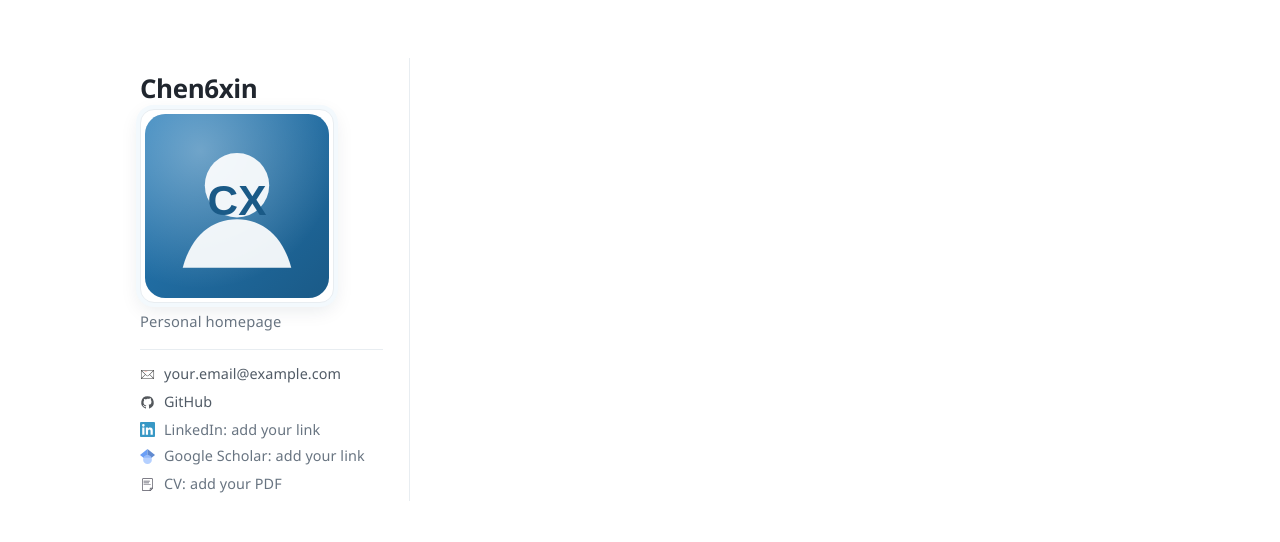
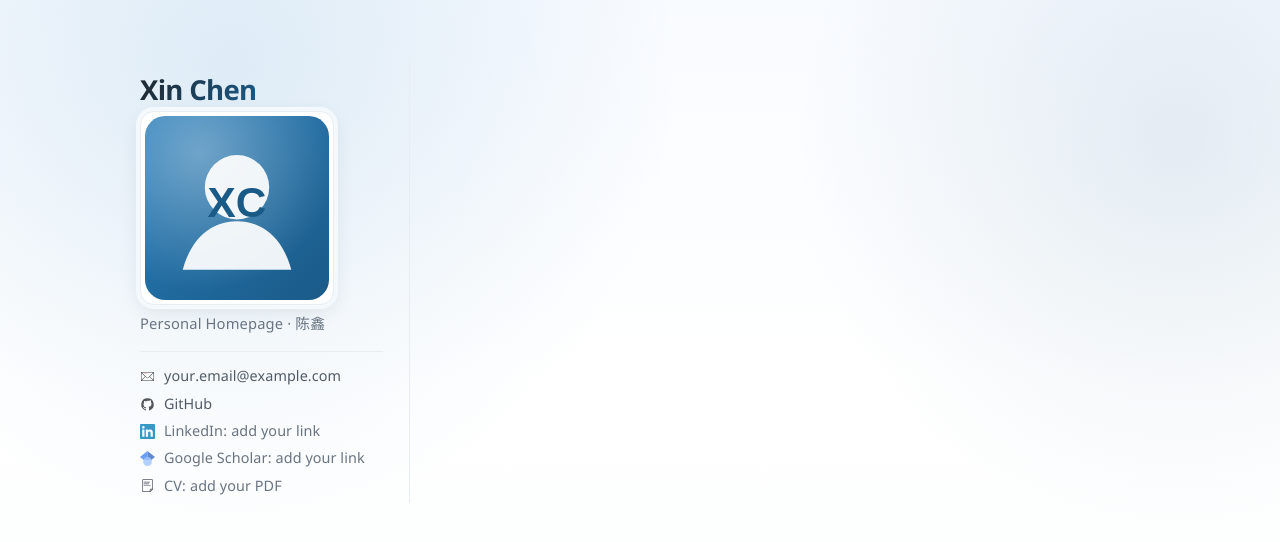
Before and after one commit to Chen6xin/Chen6xin.github.io, a Jekyll site: the page built from publications.md, in a window 1280 px wide. Shown: the top 542 px of the page. Built offline with Jekyll 4.4.1, drawn with Linux system fonts in a browser that asks for light colours; our own code applies the rules of GitHub Pages for plain Markdown files.

Commit message:
Polish Xin Chen homepage identity

```diff
--- a/_config.yml
+++ b/_config.yml
@@ -1,6 +1,6 @@
-title: Chen6xin
+title: Xin Chen
 logo: /assets/img/profile-placeholder.svg
-description: Personal homepage
+description: Personal Homepage · 陈鑫
 show_downloads: false
 theme: jekyll-theme-minimal
 lang: en-US
--- a/assets/css/style.scss
+++ b/assets/css/style.scss
@@ -43,7 +43,8 @@
     --line:       #e8edf1;   /* hairlines */
     --line-soft:  #eef2f6;
 
-    --surface:    #ffffff;
+    --surface:      #ffffff;
+    --surface-soft: #fbfdff;
 
     /* Rhythm */
     --radius:     14px;
@@ -51,8 +52,8 @@
     --gap:        0.8rem;
 
     /* Layered soft shadow (kept light so 11 cards never feel heavy) */
-    --shadow:       0 1px 2px rgba(20, 40, 60, 0.05), 0 4px 14px rgba(20, 40, 60, 0.05);
-    --shadow-hover: 0 2px 6px rgba(20, 40, 60, 0.07), 0 12px 26px rgba(31, 102, 153, 0.12);
+    --shadow:       0 1px 2px rgba(20, 40, 60, 0.05), 0 8px 24px rgba(20, 40, 60, 0.06);
+    --shadow-hover: 0 4px 10px rgba(20, 40, 60, 0.08), 0 18px 34px rgba(31, 102, 153, 0.15);
 }
 
 /* ---- global type rhythm -------------------------------------------------- */
@@ -61,9 +62,18 @@ body {
     font-size: 14.5px;
     line-height: 1.62;
     letter-spacing: 0.005em;
+    background:
+        radial-gradient(circle at 18% 8%, rgba(38, 124, 185, 0.13), transparent 28rem),
+        radial-gradient(circle at 92% 16%, rgba(26, 90, 135, 0.10), transparent 24rem),
+        linear-gradient(180deg, #f8fbff 0%, #ffffff 42%, #f9fbfd 100%);
+    background-attachment: fixed;
     -webkit-font-smoothing: antialiased;
     -moz-osx-font-smoothing: grayscale;
     text-rendering: optimizeLegibility;
+}
+
+.wrapper {
+    position: relative;
 }
 
 /* Calm the base theme's reflow-on-hover (bold) for body links; keep it a
@@ -152,9 +162,13 @@ section > p em {
 
 .hero-card {
     position: relative;
-    padding: 1.25rem 1.35rem;
-    margin: 0 0 1.5rem;
+    padding: 1.45rem 1.55rem;
+    margin: 0 0 1.65rem;
     overflow: hidden;
+    background:
+        radial-gradient(circle at 88% 12%, rgba(38, 124, 185, 0.20), transparent 9rem),
+        linear-gradient(135deg, #ffffff 0%, #f4f9fe 100%);
+    border-color: var(--accent-200);
 }
 .hero-card::before {
     content: "";
@@ -162,32 +176,78 @@ section > p em {
     left: 0;
     top: 0;
     bottom: 0;
-    width: 4px;
+    width: 5px;
     background: linear-gradient(180deg, var(--accent) 0%, var(--accent-ink) 100%);
 }
+.hero-card::after {
+    content: "";
+    position: absolute;
+    right: -48px;
+    bottom: -58px;
+    width: 150px;
+    height: 150px;
+    border-radius: 50%;
+    background: rgba(38, 124, 185, 0.08);
+}
+.hero-card > * {
+    position: relative;
+    z-index: 1;
+}
 .hero-card h2 {
-    margin: 0.25rem 0 0.65rem;
+    margin: 0.45rem 0 0.65rem;
     padding-left: 0;
     color: var(--ink);
-    font-size: 1.55rem;
-    line-height: 1.18;
+    font-size: 1.82rem;
+    line-height: 1.12;
+    letter-spacing: -0.035em;
 }
 .hero-card h2::before {
     display: none;
 }
+.name-native {
+    color: var(--accent-ink);
+    font-size: 0.72em;
+    font-weight: 650;
+    letter-spacing: 0;
+    white-space: nowrap;
+}
 .hero-card p {
+    max-width: 34rem;
     margin: 0.45rem 0 0;
     color: var(--body);
-    font-size: 0.98rem;
-    line-height: 1.62;
+    font-size: 1rem;
+    line-height: 1.66;
 }
 .hero-kicker {
-    margin-top: 0;
+    display: inline-flex;
+    align-items: center;
+    margin: 0;
+    padding: 0.22rem 0.62rem;
+    border-radius: 999px;
+    background: rgba(38, 124, 185, 0.10);
+    border: 1px solid var(--accent-200);
+    color: var(--accent-strong);
+    font-size: 0.72rem;
+    font-weight: 750;
+    letter-spacing: 0.09em;
+    text-transform: uppercase;
+}
+.hero-tags {
+    display: flex;
+    flex-wrap: wrap;
+    gap: 0.45rem;
+    margin-top: 0.9rem;
+}
+.hero-tags span {
+    display: inline-flex;
+    padding: 0.22rem 0.7rem;
+    border-radius: 999px;
+    background: var(--surface);
+    border: 1px solid var(--line-soft);
     color: var(--accent-strong);
     font-size: 0.78rem;
-    font-weight: 700;
-    letter-spacing: 0.08em;
-    text-transform: uppercase;
+    font-weight: 650;
+    box-shadow: 0 2px 8px rgba(20, 40, 60, 0.04);
 }
 .hero-note {
     color: var(--muted) !important;
@@ -201,25 +261,39 @@ section > p em {
     margin: 1rem 0 1.25rem;
 }
 .focus-card {
-    padding: 1rem;
+    position: relative;
+    overflow: hidden;
+    padding: 1.05rem;
+    background: linear-gradient(180deg, var(--surface) 0%, var(--surface-soft) 100%);
     transition: transform 0.2s ease, box-shadow 0.2s ease, border-color 0.2s ease;
 }
+.focus-card::before {
+    content: "";
+    position: absolute;
+    left: 1rem;
+    right: 1rem;
+    top: 0;
+    height: 3px;
+    border-radius: 0 0 4px 4px;
+    background: linear-gradient(90deg, var(--accent), var(--accent-200));
+    opacity: 0.78;
+}
 .focus-card:hover {
-    transform: translateY(-2px);
+    transform: translateY(-4px);
     box-shadow: var(--shadow-hover);
     border-color: var(--accent-200);
 }
 .focus-card h3 {
-    margin: 0 0 0.45rem;
+    margin: 0.2rem 0 0.45rem;
     color: var(--ink-soft);
-    font-size: 0.98rem;
+    font-size: 1rem;
     line-height: 1.3;
 }
 .focus-card p {
     margin: 0;
     color: var(--muted);
     font-size: 0.88rem;
-    line-height: 1.55;
+    line-height: 1.58;
 }
 
 /* The "✧ Equal Contribution …" footnote paragraph (right after #publications) */
@@ -262,12 +336,17 @@ header > img:hover {
 }
 
 header h1 {
-    font-size: 1.62rem;
-    font-weight: 700;
-    letter-spacing: -0.015em;
+    display: inline-block;
+    font-size: 1.72rem;
+    font-weight: 750;
+    letter-spacing: -0.025em;
     color: var(--ink);
     line-height: 1.15;
     margin: 1rem 0 0.35rem;
+    background: linear-gradient(120deg, var(--ink) 0%, var(--accent-ink) 100%);
+    -webkit-background-clip: text;
+    background-clip: text;
+    -webkit-text-fill-color: transparent;
 }
 
 /* tagline ("PhD Student in AI 🔮") — first <p> in header */
```
Also changed, not shown: index.md (+8 -3 lines), assets/img/profile-placeholder.svg.
